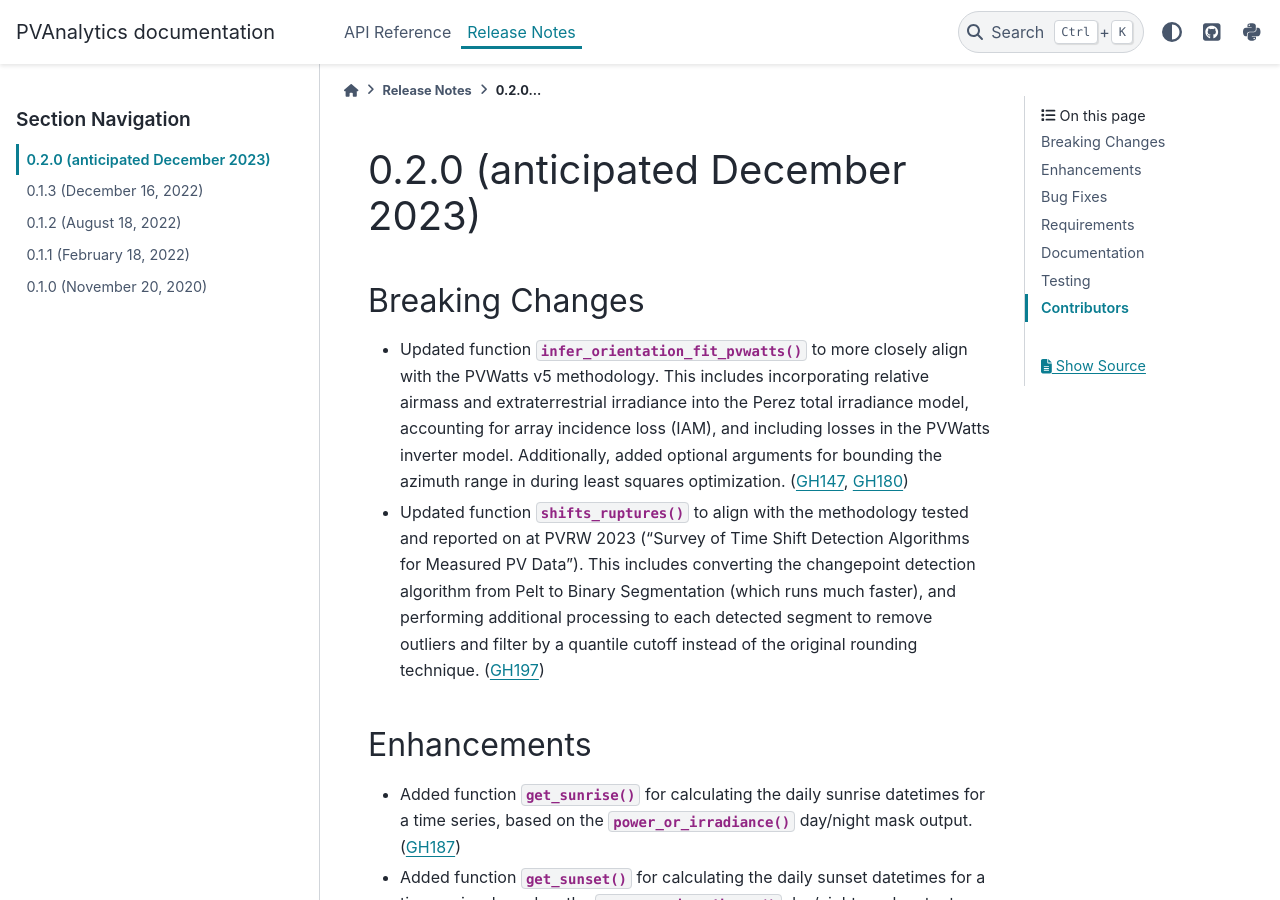
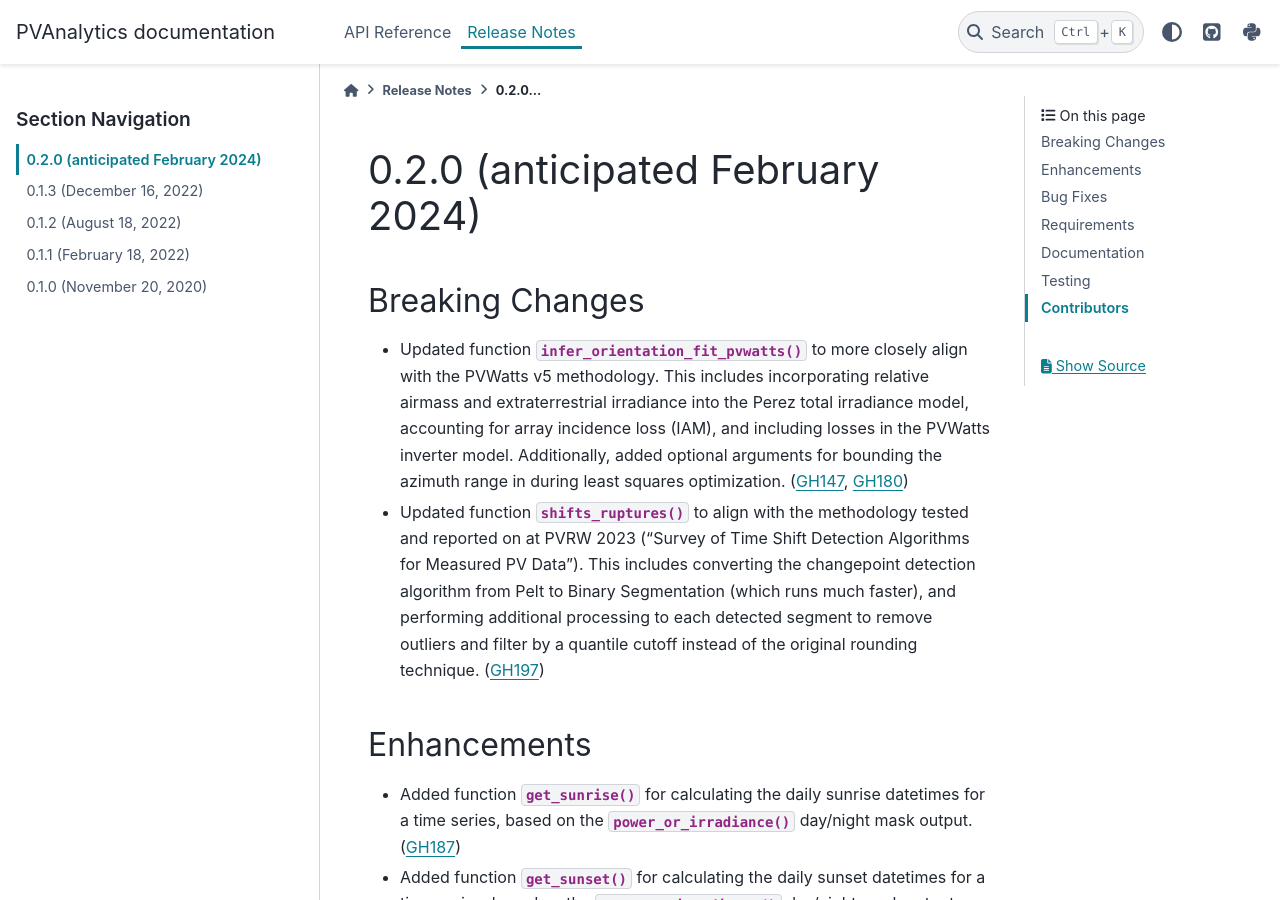
Before and after one commit to pvlib/pvanalytics, a Sphinx documentation site: the page built from docs/whatsnew/0.2.0.rst, in a window 1280 px wide and 900 px high. Built offline with Sphinx 7.4.7 and the PyData theme 0.15.4, drawn with Linux system fonts in a browser that asks for light colours; pages that are not in the unit, such as notebooks, are missing from menus; some of the changed text lies outside the part shown.

Commit message:
whatsnew

```diff
--- a/docs/whatsnew/0.2.0.rst
+++ b/docs/whatsnew/0.2.0.rst
@@ -1,7 +1,7 @@
 .. _whatsnew_020:
 
-0.2.0 (anticipated December 2023)
------------------------------
+0.2.0 (anticipated February 2024)
+---------------------------------
 
 Breaking Changes
 ~~~~~~~~~~~~~~~~
```
Also changed, not shown: other parts of docs/whatsnew/0.2.0.rst (+1 -1 lines).
